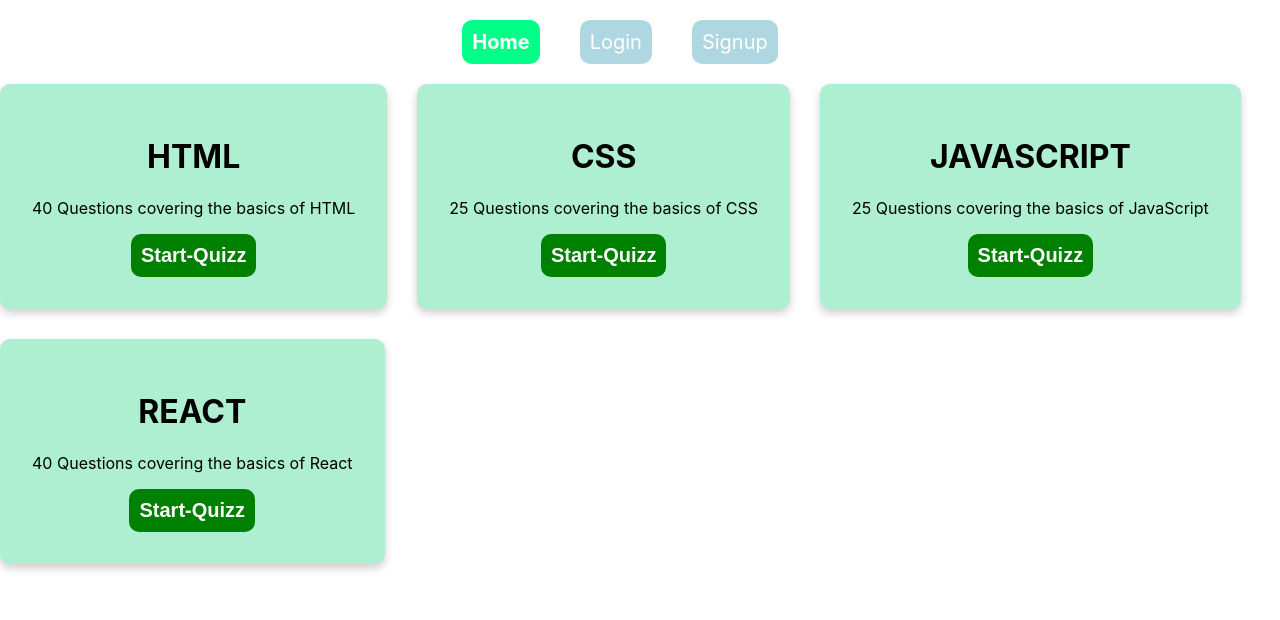
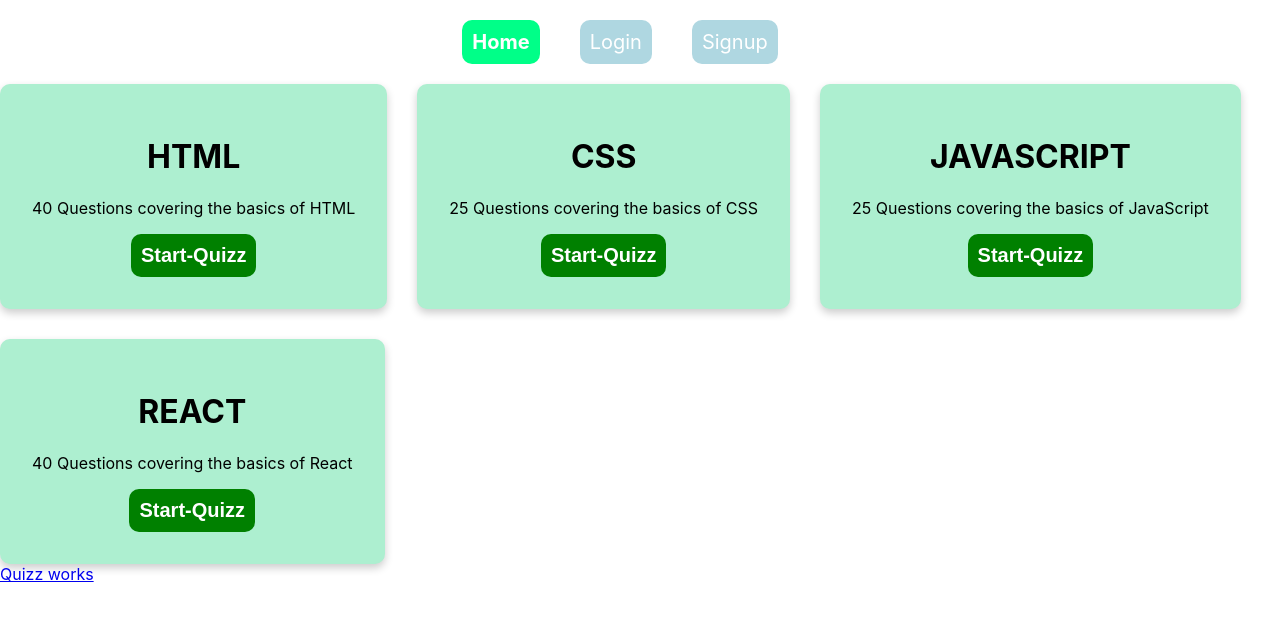
Before and after one commit to HEMASINCHU/quizzapp, a React (Create React App) app: page /home/quizz in a window 1280 px wide. Shown: the top 620 px of the page. Built offline with nearby package versions, Linux system fonts and the light colour scheme.

Commit message:
child routes are in the home

```diff
--- a/src/App.js
+++ b/src/App.js
@@ -15,8 +15,8 @@ function App() {
         <Route path="/" element={<Login />} />
         <Route path="signup" element={<Signup />} />
         <Route path="home" element={<Home />}>
+          <Route path="quizz" element={<Quizz />} />
           <Route path="cards" element={<Cards />} />
-          <Route path="quizz" element={<Quizz />} />
         </Route>
       </Routes>
     </div>
--- a/src/card/Quizz.js
+++ b/src/card/Quizz.js
@@ -1,10 +1,7 @@
-import { Link } from "react-router-dom";
 const Quizz = () => {
   return (
     <>
-      <Link to="quizz">
-        <h1>Quizz cards</h1>
-      </Link>
+      <h1>Quizz works</h1>
     </>
   );
 };
--- a/src/components/Home.js
+++ b/src/components/Home.js
@@ -1,8 +1,12 @@
 import Cards from "../card/Cards";
+import { Link } from "react-router-dom";
 const Home = () => {
   return (
     <>
       <Cards />
+      <Link className="nav-link" to="quizz">
+        Quizz works
+      </Link>
     </>
   );
 };
```
